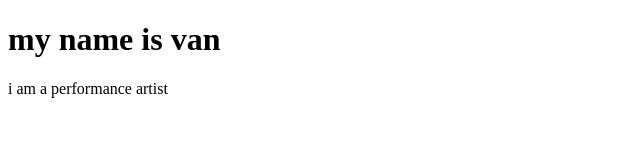
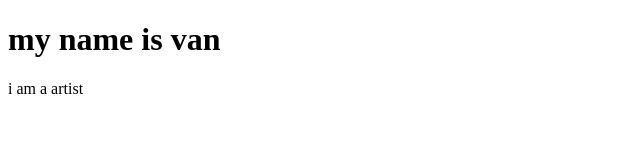
Before and after one commit to oliverolaftwisty/git-example-remote, a plain HTML site: page index.html in a window 1280 px wide. Shown: the whole page, without its empty margins (0-640 px from the left). Drawn offline with Linux system fonts and the light colour scheme.

Commit message:
delete performance

```diff
--- a/index.html
+++ b/index.html
@@ -6,6 +6,6 @@
 </head>
 <body>
      <h1>my name is van</h1>
-     <p>i am a performance artist</p>
+     <p>i am a artist</p>
 </body>
 </html>
```
